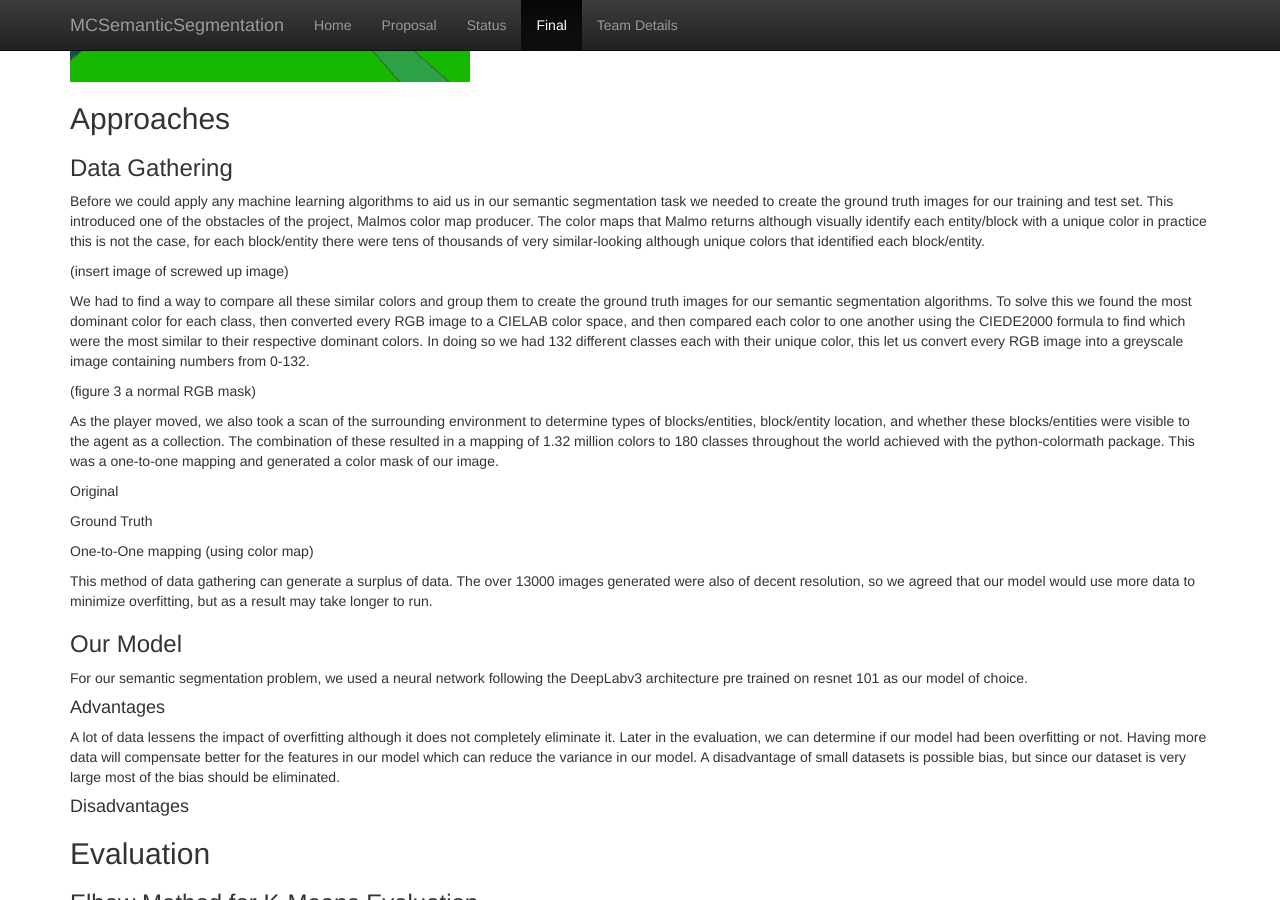
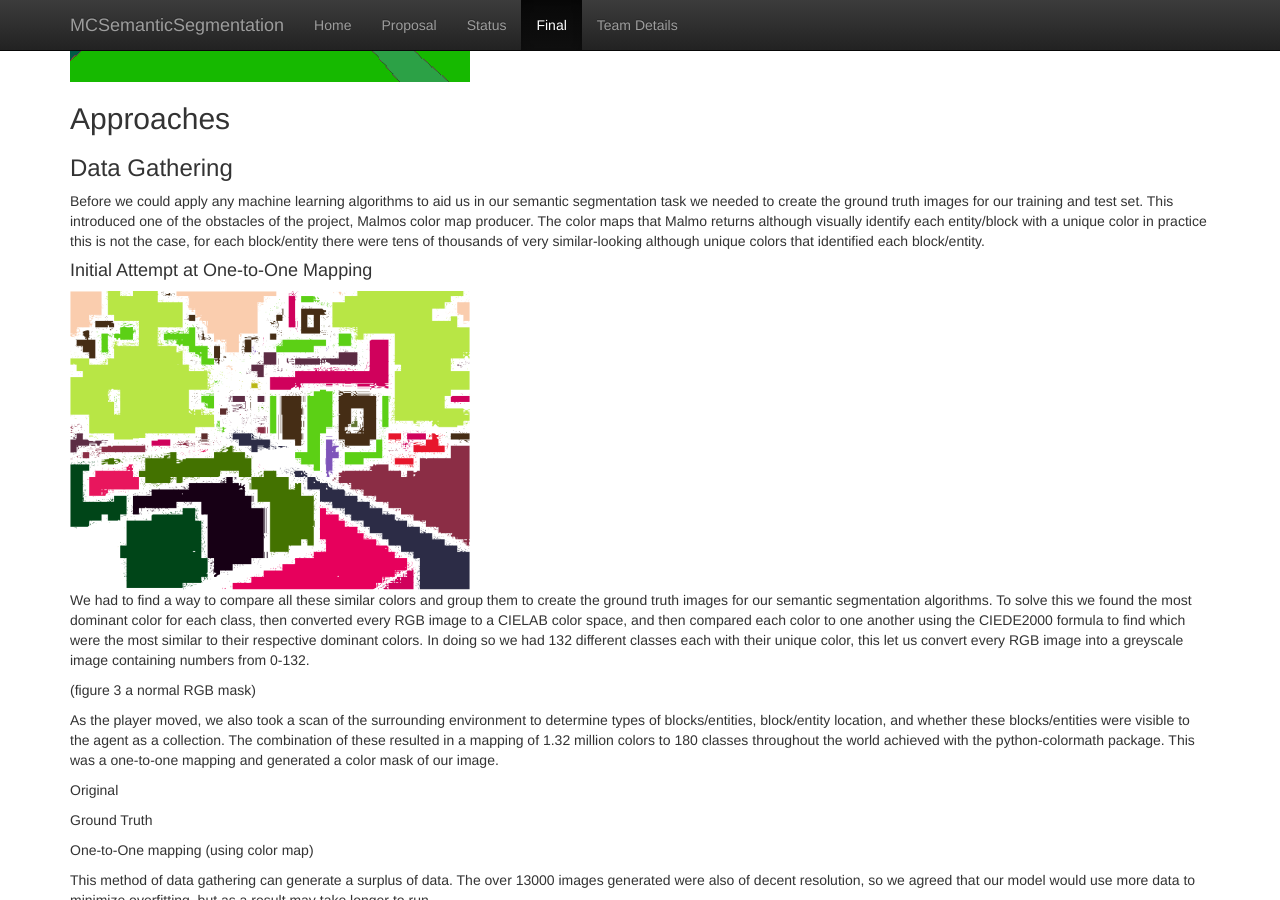
Before and after one commit to KevinJChen/MCSemanticSegmentation, a Jekyll site: the page built from docs/final.md, in a window 1280 px wide and 900 px high, scrolled down 1280 px. Built offline with Jekyll 4.4.1, drawn with Linux system fonts in a browser that asks for light colours.

Commit message:
Update final.md

```diff
--- a/docs/final.md
+++ b/docs/final.md
@@ -35,7 +35,10 @@ A combination of Malmo functions made it possible for us to determine what block
 Before we could apply any machine learning algorithms to aid us in our semantic segmentation task we needed to create the ground truth images for our training and test set. This introduced one of the obstacles of the project, Malmos color map producer. The color maps that Malmo returns although visually identify each entity/block with a unique color in practice this is not the case, for each block/entity there were tens of thousands of very similar-looking although unique colors that identified each block/entity.
 
 
-(insert image of screwed up image)
+#### Initial Attempt at One-to-One Mapping
+
+
+<div style="float:left, padding:10px"><img src="./images/first_attempt.png" width="400"/> </div>
 
 
 We had to find a way to compare all these similar colors and group them to create the ground truth images for our semantic segmentation algorithms. To solve this we found the most dominant color for each class, then converted every RGB image to a CIELAB color space, and then compared each color to one another using the CIEDE2000 formula to find which were the most similar to their respective dominant colors. In doing so we had 132 different classes each with their unique color, this let us convert every RGB image into a greyscale image containing numbers from 0-132.
```
